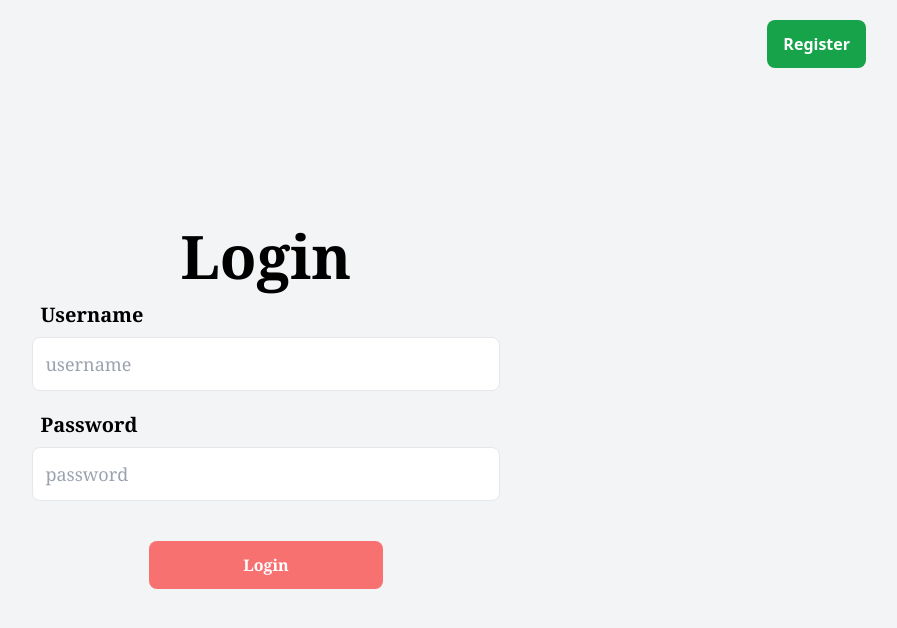
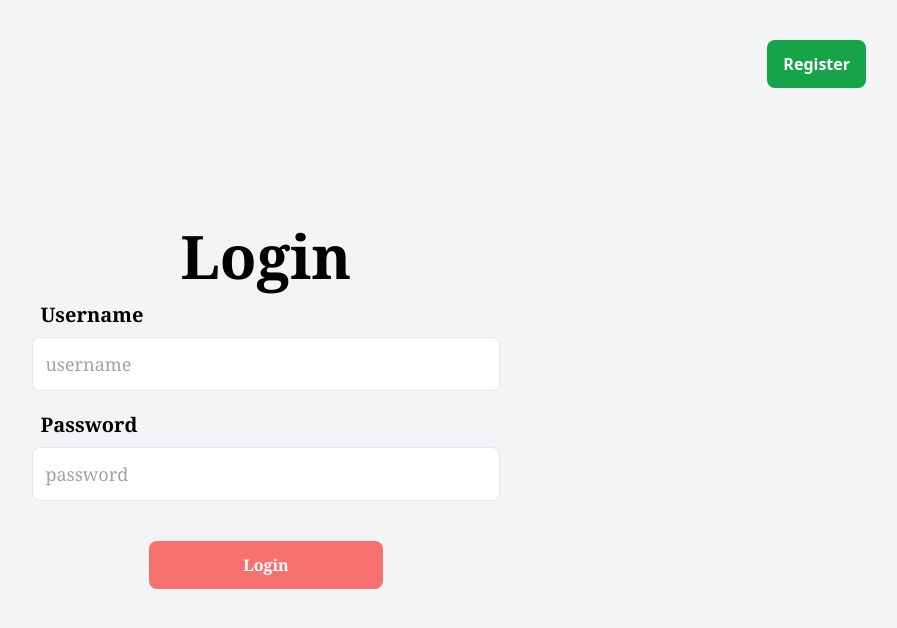
Before and after one commit to kangqiangyang8243/COMP-584-Project, a React (Vite) app: page /login in a window 1280 px wide. Shown: the top 628 px of the page, without its empty margins (374-1271 px from the left). Built offline with nearby package versions, Linux system fonts and the light colour scheme.

Commit message:
login and signup page fix

```diff
--- a/src/pages/LoginPage.jsx
+++ b/src/pages/LoginPage.jsx
@@ -4,9 +4,9 @@ function LoginPage() {
   return (
     <div className="w-full bg-gray-100 h-screen flex items-center justify-center bg-login bg-no-repeat bg-cover bg-center bg-fixed relative">
       <a href="/register">
-        <button className=" absolute top-0 right-0 py-3  mr-10 mt-5 px-4 rounded-lg text-white ml-10 font-bold bg-green-600 hover:bg-green-500 active:bg-green-400">
+        <div className=" absolute top-10 right-10 py-3  px-4 rounded-lg text-white ml-10 font-bold bg-green-600 hover:bg-green-500 active:bg-green-400">
           Register
-        </button>
+        </div>
       </a>
       <div className="max-w-7xl mx-auto w-full p-4 flex flex-col items-center">
         <div className="w-full  ">
--- a/src/pages/RegisterPage.jsx
+++ b/src/pages/RegisterPage.jsx
@@ -1,14 +1,15 @@
 import React, { useState } from "react";
 import { AiFillPicture } from "react-icons/ai";
+import { Link } from "react-router-dom";
 
 function RegisterPage() {
   const [file, setFile] = useState("");
   return (
     <div className="w-full bg-gray-100 h-screen relative flex flex-col items-center justify-center bg-register bg-no-repeat bg-cover bg-center bg-fixed gap-5">
       <a href="/login">
-        <button className="absolute top-0 right-0 py-3  mr-10 mt-5 px-4 rounded-lg text-white ml-10 font-bold bg-red-400 hover:bg-red-500 active:bg-red-600">
+        <div className=" absolute top-10 right-10 py-3  px-4 rounded-lg text-white ml-10 font-bold bg-red-600 hover:bg-red-500 active:bg-red-400">
           Login
-        </button>
+        </div>
       </a>
 
       <div className="max-w-7xl mx-auto w-full p-4 flex flex-col items-center">
```
